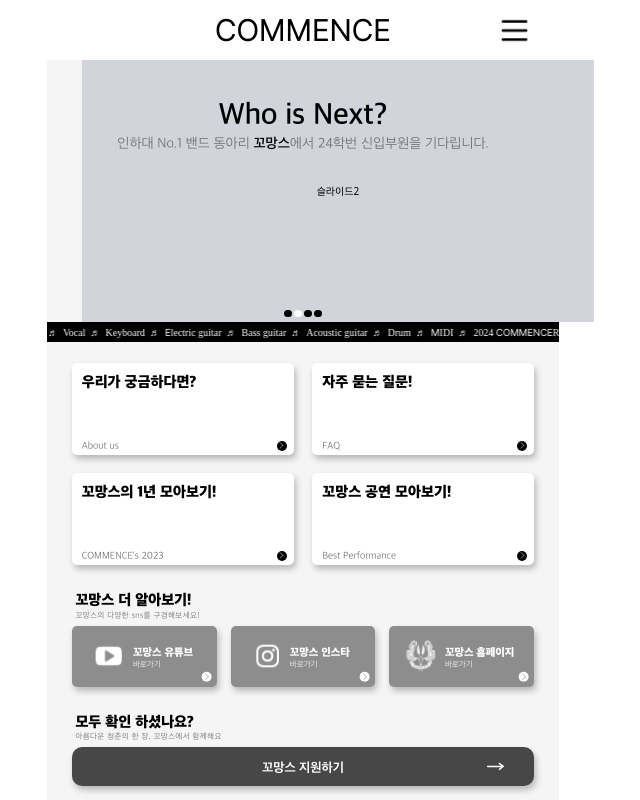
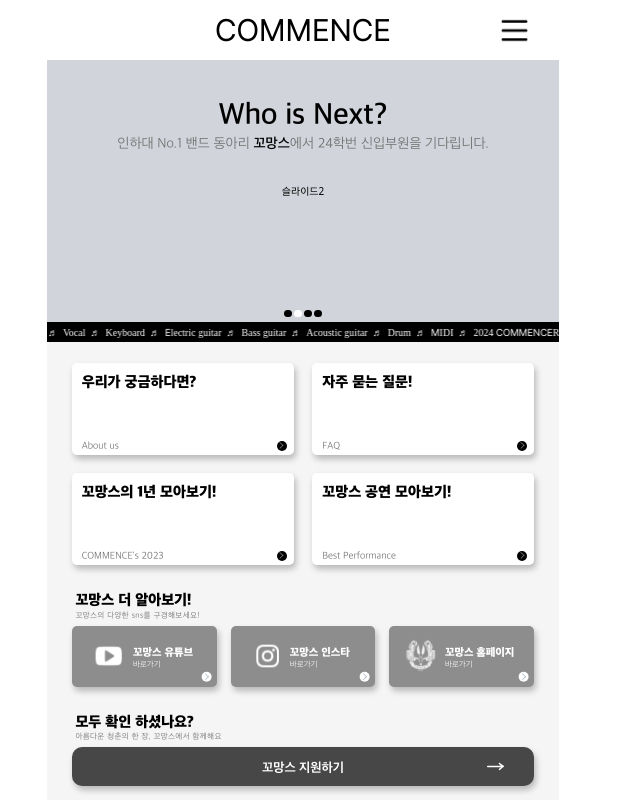
Before and after one commit to choiseona/commence-project-frontend, a React (Vite) app: page / in a window 1280 px wide. Shown: the top 800 px of the page, without its empty margins (337-977 px from the left). Built offline with nearby package versions, Linux system fonts and the light colour scheme.

Commit message:
FIX: MainHome SlideBanner 수정 - #28

```diff
--- a/src/componenet/AboutUs/PerformanceBox/index.tsx
+++ b/src/componenet/AboutUs/PerformanceBox/index.tsx
@@ -1,5 +1,4 @@
 import whiteArrow from "@/assets/icons/white-arrow.svg";
-import { cls } from "@/libs/util";
 import { useState } from "react";
 import test from "@/assets/images/test.png";
 
--- a/src/componenet/Common/Header/index.tsx
+++ b/src/componenet/Common/Header/index.tsx
@@ -20,7 +20,7 @@ function Header() {
   return (
     <>
       <nav className="fixed top-0 max-w-[51.2rem] w-full bg-white h-[6rem] z-10">
-        <div className="h-full w-full flex justify-center items-center relative">
+        <div className="h-full w-full flex justify-center items-center">
           <span className="text-[310%] font-Pretendard cursor-pointer" onClick={onClickHeader}>COMMENCE</span>
           <span className="absolute right-[3rem] cursor-pointer">
             <img src={menuIcon} alt="menu-icon" onClick={onClickMenu}  />
--- a/src/componenet/MainHome/SlideBanner/index.tsx
+++ b/src/componenet/MainHome/SlideBanner/index.tsx
@@ -100,7 +100,7 @@ function SlideBanner() {
   }, [custominterval]);
 
   return (
-    <div className="">
+    <div className="overflow-x-hidden">
       <div
         className="relative h-[26.2rem] w-full flex justify-center items-center"
         ref={outRef}
@@ -116,7 +116,7 @@ function SlideBanner() {
             animate="center"
             exit="exit"
             transition={{
-              x: { type: "spring", stiffness: 200, damping: 70 },
+              x: { type: "spring", stiffness: 700, damping: 70 },
               opacity: { duration: 0.3 },
             }}
             drag="x"
```
